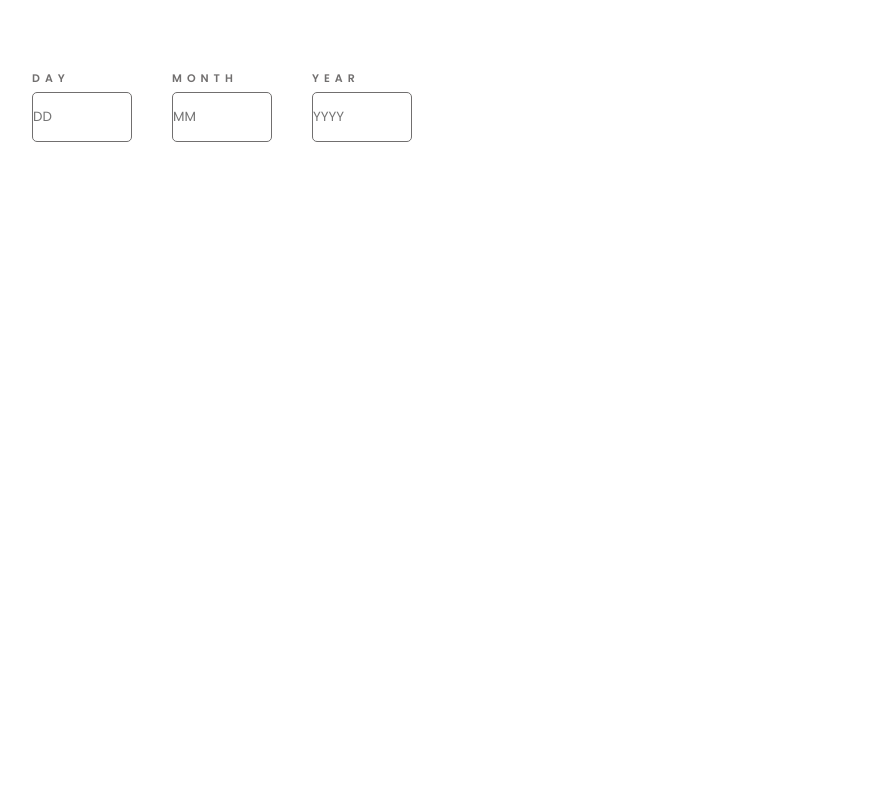
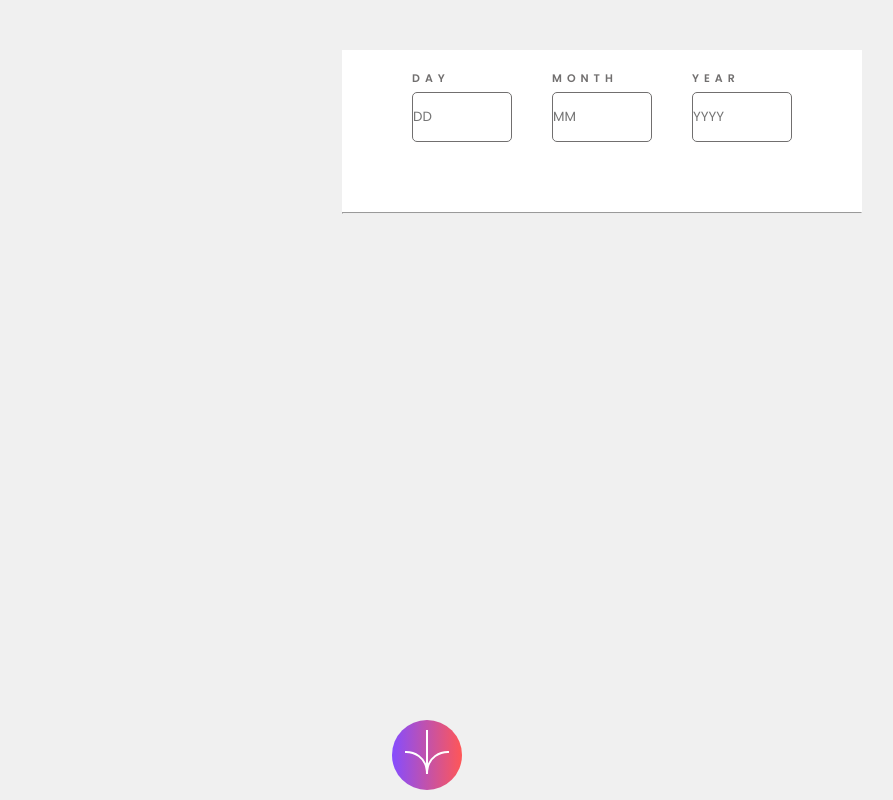
Before and after one commit to kanishkasd/ageCalculator, a React (Vite) app: page / in a window 1280 px wide. Shown: the whole page, without its empty margins (38-931 px from the left). Built offline with nearby package versions, Linux system fonts and the light colour scheme.

Commit message:
more styles

```diff
--- a/src/components/AgeInputSection.jsx
+++ b/src/components/AgeInputSection.jsx
@@ -1,3 +1,4 @@
+import buttonIcon from "../assets/images/icon-arrow.svg";
 const AgeInputSection = () => {
   return (
     <>
@@ -42,7 +43,11 @@ const AgeInputSection = () => {
             required
           />
         </div>
+        <button className="calculateButton" type="button">
+          <img src={buttonIcon} alt="button-icon" />
+        </button>
       </form>
+      <hr className="hr" />
     </>
   );
 };
--- a/src/index.css
+++ b/src/index.css
@@ -16,6 +16,17 @@
   padding: 0;
   box-sizing: border-box;
   font-family: "Poppins", sans-serif;
+}
+
+body {
+  background: var(--Off-white);
+  display: flex;
+  align-items: center;
+  justify-content: center;
+}
+
+.container {
+  background: var(--White);
 }
 
 .inputAge {
@@ -54,7 +65,6 @@ input::-moz-placeholder {
   padding: 10px;
   font-weight: bold;
   text-align: center;
-  margin-left: 10px;
 }
 
 .label {
@@ -64,3 +74,13 @@ input::-moz-placeholder {
   margin-bottom: 5px;
   letter-spacing: 5px;
 }
+
+.calculateButton {
+  position: absolute;
+  bottom: 10px;
+  width: 70px;
+  height: 70px;
+  background-image: linear-gradient(to right, var(--Purple), var(--Light-red));
+  border-radius: 50%;
+  border: none;
+}
```
